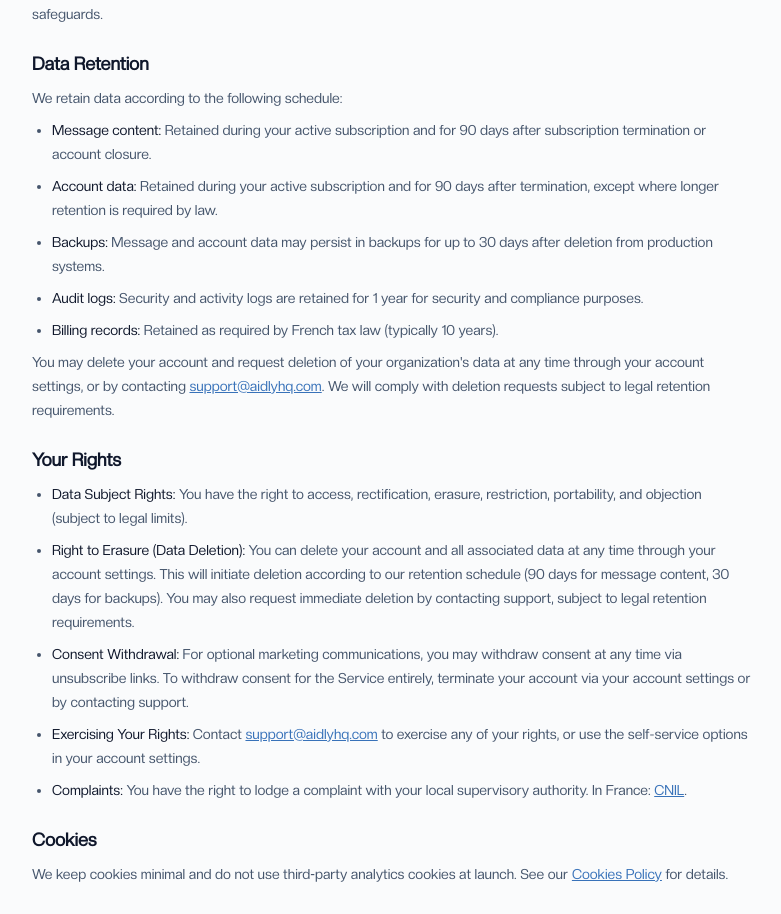
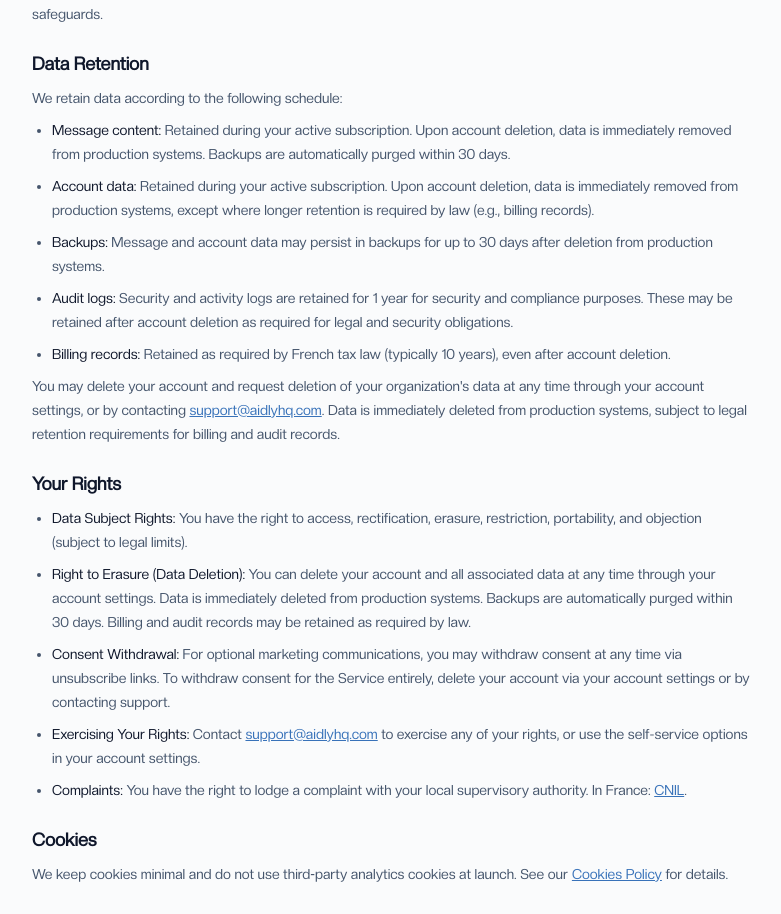
Before and after one commit to matiiimat/cs-appv1, a Next.js app: page /privacy in a window 1280 px wide. Shown: the part 1503-2417 px from the top of the page, without its empty margins (248-1029 px from the left). Built offline with nearby package versions, Linux system fonts and the light colour scheme.

Commit message:
Privacy + DPA + Terms Update

```diff
--- a/app/dpa/page.tsx
+++ b/app/dpa/page.tsx
@@ -137,8 +137,7 @@ export default function DpaPage() {
             <div>
               <h2 className="text-lg font-semibold text-slate-900 dark:text-white">13. Return or Deletion</h2>
               <p className="mt-2">
-                Upon termination of the Service, at the Controller&apos;s choice and subject to legal obligations, we will delete or return
-                personal data according to our retention schedule (90 days for message content, 30 additional days for backups). The Controller may initiate deletion at any time through account settings or by contacting support.
+                Upon termination of the Service, at the Controller&apos;s choice and subject to legal obligations, we will immediately delete personal data from production systems. Backups are automatically purged within 30 days. The Controller may initiate deletion at any time through account settings or by contacting support. Audit logs and billing records may be retained as required by legal and regulatory obligations.
               </p>
             </div>
 
--- a/app/privacy/page.tsx
+++ b/app/privacy/page.tsx
@@ -128,14 +128,14 @@ export default function PrivacyPage() {
                 We retain data according to the following schedule:
               </p>
               <ul className="mt-2 list-disc pl-5 space-y-2">
-                <li><span className="font-medium text-slate-900 dark:text-white">Message content:</span> Retained during your active subscription and for 90 days after subscription termination or account closure.</li>
-                <li><span className="font-medium text-slate-900 dark:text-white">Account data:</span> Retained during your active subscription and for 90 days after termination, except where longer retention is required by law.</li>
+                <li><span className="font-medium text-slate-900 dark:text-white">Message content:</span> Retained during your active subscription. Upon account deletion, data is immediately removed from production systems. Backups are automatically purged within 30 days.</li>
+                <li><span className="font-medium text-slate-900 dark:text-white">Account data:</span> Retained during your active subscription. Upon account deletion, data is immediately removed from production systems, except where longer retention is required by law (e.g., billing records).</li>
                 <li><span className="font-medium text-slate-900 dark:text-white">Backups:</span> Message and account data may persist in backups for up to 30 days after deletion from production systems.</li>
-                <li><span className="font-medium text-slate-900 dark:text-white">Audit logs:</span> Security and activity logs are retained for 1 year for security and compliance purposes.</li>
-                <li><span className="font-medium text-slate-900 dark:text-white">Billing records:</span> Retained as required by French tax law (typically 10 years).</li>
+                <li><span className="font-medium text-slate-900 dark:text-white">Audit logs:</span> Security and activity logs are retained for 1 year for security and compliance purposes. These may be retained after account deletion as required for legal and security obligations.</li>
+                <li><span className="font-medium text-slate-900 dark:text-white">Billing records:</span> Retained as required by French tax law (typically 10 years), even after account deletion.</li>
               </ul>
               <p className="mt-2">
-                You may delete your account and request deletion of your organization&apos;s data at any time through your account settings, or by contacting <a className="text-[#3872B9] underline hover:text-[#B33275]" href="mailto:support@aidlyhq.com">support@aidlyhq.com</a>. We will comply with deletion requests subject to legal retention requirements.
+                You may delete your account and request deletion of your organization&apos;s data at any time through your account settings, or by contacting <a className="text-[#3872B9] underline hover:text-[#B33275]" href="mailto:support@aidlyhq.com">support@aidlyhq.com</a>. Data is immediately deleted from production systems, subject to legal retention requirements for billing and audit records.
               </p>
             </div>
 
@@ -143,8 +143,8 @@ export default function PrivacyPage() {
               <h2 className="text-lg font-semibold text-slate-900 dark:text-white">Your Rights</h2>
               <ul className="mt-2 list-disc pl-5 space-y-2">
                 <li><span className="font-medium text-slate-900 dark:text-white">Data Subject Rights:</span> You have the right to access, rectification, erasure, restriction, portability, and objection (subject to legal limits).</li>
-                <li><span className="font-medium text-slate-900 dark:text-white">Right to Erasure (Data Deletion):</span> You can delete your account and all associated data at any time through your account settings. This will initiate deletion according to our retention schedule (90 days for message content, 30 days for backups). You may also request immediate deletion by contacting support, subject to legal retention requirements.</li>
-                <li><span className="font-medium text-slate-900 dark:text-white">Consent Withdrawal:</span> For optional marketing communications, you may withdraw consent at any time via unsubscribe links. To withdraw consent for the Service entirely, terminate your account via your account settings or by contacting support.</li>
+                <li><span className="font-medium text-slate-900 dark:text-white">Right to Erasure (Data Deletion):</span> You can delete your account and all associated data at any time through your account settings. Data is immediately deleted from production systems. Backups are automatically purged within 30 days. Billing and audit records may be retained as required by law.</li>
+                <li><span className="font-medium text-slate-900 dark:text-white">Consent Withdrawal:</span> For optional marketing communications, you may withdraw consent at any time via unsubscribe links. To withdraw consent for the Service entirely, delete your account via your account settings or by contacting support.</li>
                 <li><span className="font-medium text-slate-900 dark:text-white">Exercising Your Rights:</span> Contact <a className="text-[#3872B9] underline hover:text-[#B33275]" href="mailto:support@aidlyhq.com">support@aidlyhq.com</a> to exercise any of your rights, or use the self-service options in your account settings.</li>
                 <li><span className="font-medium text-slate-900 dark:text-white">Complaints:</span> You have the right to lodge a complaint with your local supervisory authority. In France: <a className="text-[#3872B9] underline hover:text-[#B33275]" href="https://www.cnil.fr/" target="_blank" rel="noopener noreferrer">CNIL</a>.</li>
               </ul>
--- a/app/terms/page.tsx
+++ b/app/terms/page.tsx
@@ -157,13 +157,13 @@ export default function TermsPage() {
               <ul className="mt-2 list-disc pl-5 space-y-2">
                 <li>These Terms remain in effect while you use the Service.</li>
                 <li>We may suspend or terminate for violations, nonpayment, or risks to the Service. You may terminate at any time by deleting your account through your account settings or by canceling your subscription and ceasing use.</li>
-                <li>Upon termination, access ceases. We will delete data according to our retention schedule (see Section 17). You may request export or immediate deletion by contacting support, subject to legal retention requirements.</li>
+                <li>Upon termination, access ceases. Your data is immediately deleted from production systems (see Section 17 for details). You may request data export before deletion by contacting support.</li>
               </ul>
             </div>
 
             <div>
               <h2 className="text-lg font-semibold text-slate-900 dark:text-white">17. Data Retention</h2>
-              <p className="mt-2">We retain content for the duration of your subscription and for 90 days thereafter. Backups may persist for up to 30 additional days. Audit logs are retained for 1 year, and billing records as required by law (typically 10 years under French tax law). See our <Link className="text-[#3872B9] underline hover:text-[#B33275]" href="/privacy">Privacy Policy</Link> for complete retention details. You may request deletion consistent with our Privacy Policy and DPA.</p>
+              <p className="mt-2">We retain content for the duration of your subscription. Upon account deletion, we immediately delete data from production systems. Backups are automatically purged within 30 days. Audit logs may be retained for 1 year for security and legal purposes, and billing records as required by law (typically 10 years under French tax law). See our <Link className="text-[#3872B9] underline hover:text-[#B33275]" href="/privacy">Privacy Policy</Link> for complete retention details.</p>
             </div>
 
             <div>
```
